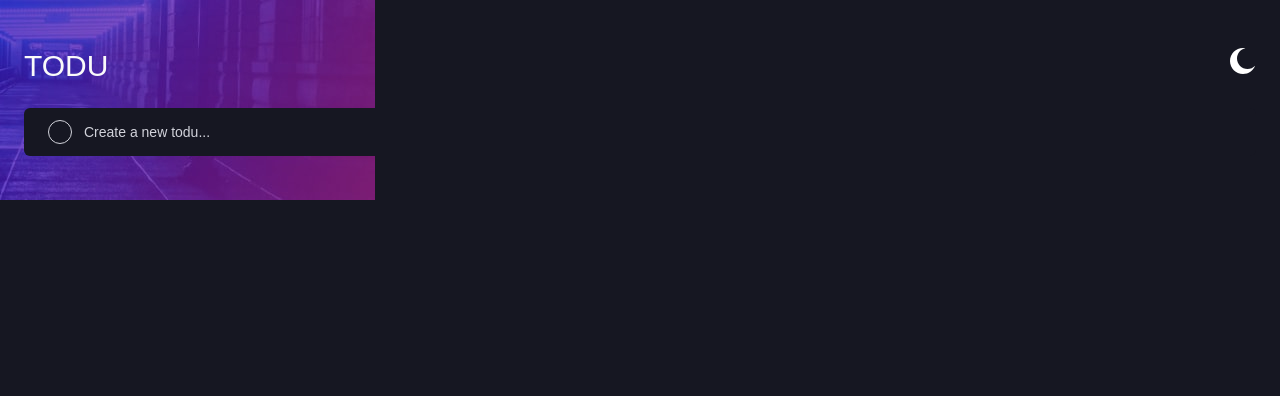
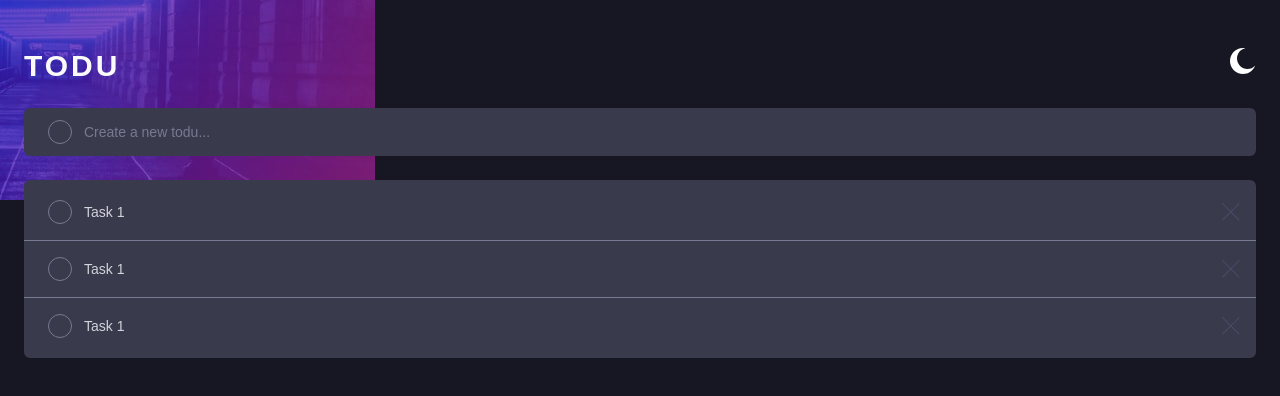
Before and after one commit to GrzegorzBanaszak/todo_graphql, a React (Create React App) app in the folder client/: page / in a window 1280 px wide. Shown: the top 396 px of the page. Built offline with nearby package versions, Linux system fonts and the light colour scheme.

Commit message:
Add Task and tasks list

```diff
--- a/client/src/App.js
+++ b/client/src/App.js
@@ -4,12 +4,13 @@ import dark from "./images/bg-mobile-dark.jpg";
 import lightIcon from "./images/icon-sun.svg";
 import darkIcon from "./images/icon-moon.svg";
 import { useState } from "react";
+import TaskList from "./components/TaskList";
 function App() {
   const [theme, setTheme] = useState(false);
   return (
     <main
       className={`w-full h-screen relative ${
-        theme ? "bg-veryLightGray" : "bg-veryDarkBlue"
+        theme ? "bg-veryLightGrayishBlue" : "bg-veryDarkBlue"
       }`}
     >
       <div>
@@ -17,7 +18,7 @@ function App() {
       </div>
       <div className="absolute top-12 left-6 right-6">
         <header className="flex justify-between text-veryLightGray text-3xl">
-          <h2>TODU</h2>{" "}
+          <h2 className="font-bold tracking-widest">TODU</h2>
           <div>
             <img
               src={theme ? lightIcon : darkIcon}
@@ -27,6 +28,7 @@ function App() {
           </div>
         </header>
         <AddTask theme={theme} />
+        <TaskList />
       </div>
     </main>
   );
--- a/client/src/components/AddTask.js
+++ b/client/src/components/AddTask.js
@@ -4,12 +4,12 @@ const AddTask = ({ theme }) => {
   return (
     <div
       className={`flex mt-6 ${
-        theme ? "bg-veryLightGray" : "bg-veryDarkBlue"
+        theme ? "bg-veryLightGray" : "bg-veryDarkDesaturatedBlueDark"
       } p-3 rounded-md space-x-3 items-center`}
     >
       <div
         className={`w-6 h-6 ml-3 border rounded-full ${
-          theme ? "border-darkGrayishBlue" : "border-lightGrayishBlue"
+          theme ? "border-darkGrayishBlue" : "border-darkGrayishBlueDark"
         }`}
       ></div>
       <input
@@ -18,7 +18,7 @@ const AddTask = ({ theme }) => {
         className={`border-none focus:outline-none bg-transparent text-sm ${
           theme
             ? "placeholder:text-darkGrayishBlue"
-            : "placeholder:text-lightGrayishBlue"
+            : "placeholder:text-darkGrayishBlueDark"
         }`}
       />
     </div>
--- /dev/null
+++ b/client/src/components/Task.js
@@ -0,0 +1,25 @@
+import React from "react";
+import closeIcon from "../images/icon-cross.svg";
+const Task = ({ theme }) => {
+  return (
+    <div className="flex items-center py-4">
+      <div
+        className={`w-6 h-6 ml-6 border rounded-full ${
+          theme ? "border-darkGrayishBlue" : "border-darkGrayishBlueDark"
+        }`}
+      ></div>
+      <p
+        className={` bg-transparent text-sm ml-3 ${
+          theme ? "text-darkGrayishBlue" : "text-lightGrayishBlue"
+        }`}
+      >
+        Task 1
+      </p>
+      <div className="justify-self-end ml-auto mt-0 mr-4 mb-0">
+        <img src={closeIcon} alt="close" />
+      </div>
+    </div>
+  );
+};
+
+export default Task;
--- /dev/null
+++ b/client/src/components/TaskList.js
@@ -0,0 +1,18 @@
+import React from "react";
+import Task from "./Task";
+
+const TaskList = ({ theme }) => {
+  return (
+    <div
+      className={`flex flex-col mt-6 ${
+        theme ? "bg-veryLightGray" : "bg-veryDarkDesaturatedBlueDark"
+      } py-1 rounded-md divide-y divide-darkGrayishBlueDark`}
+    >
+      <Task theme={theme} />
+      <Task theme={theme} />
+      <Task theme={theme} />
+    </div>
+  );
+};
+
+export default TaskList;
```
